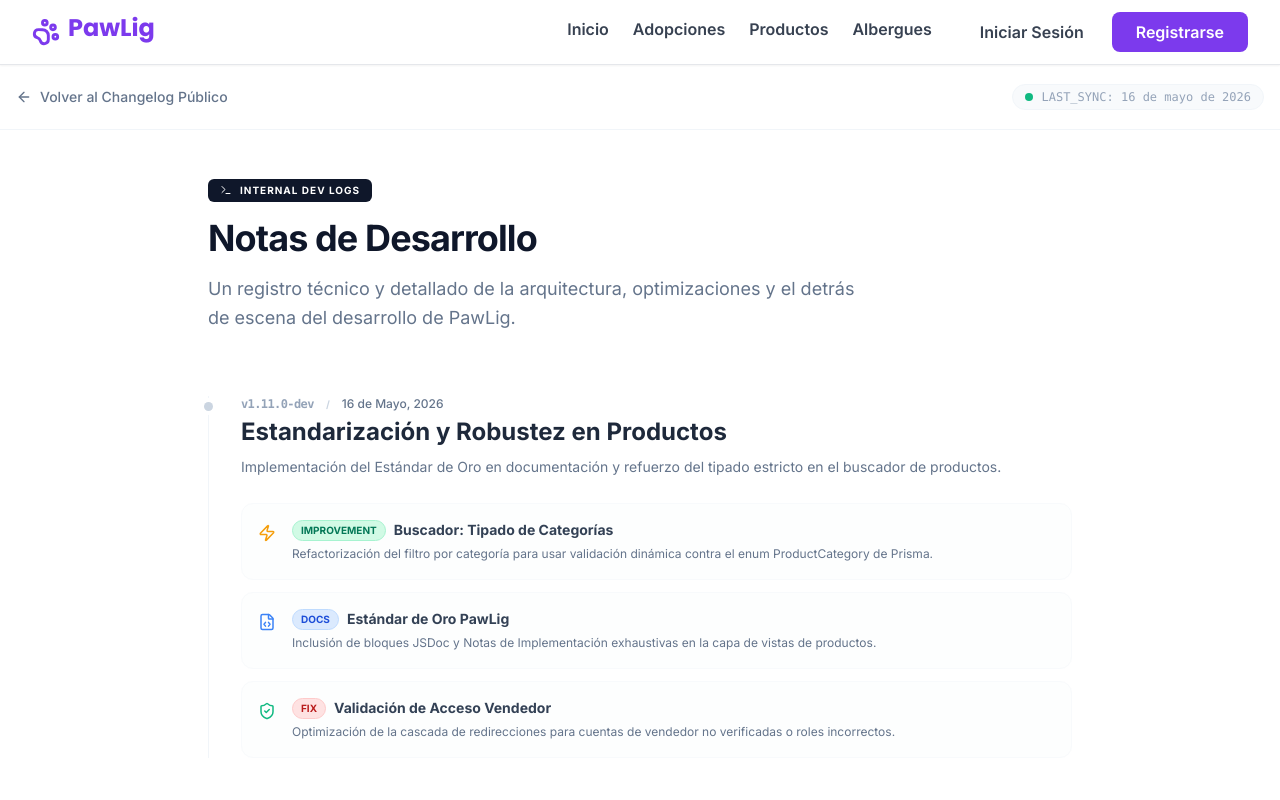
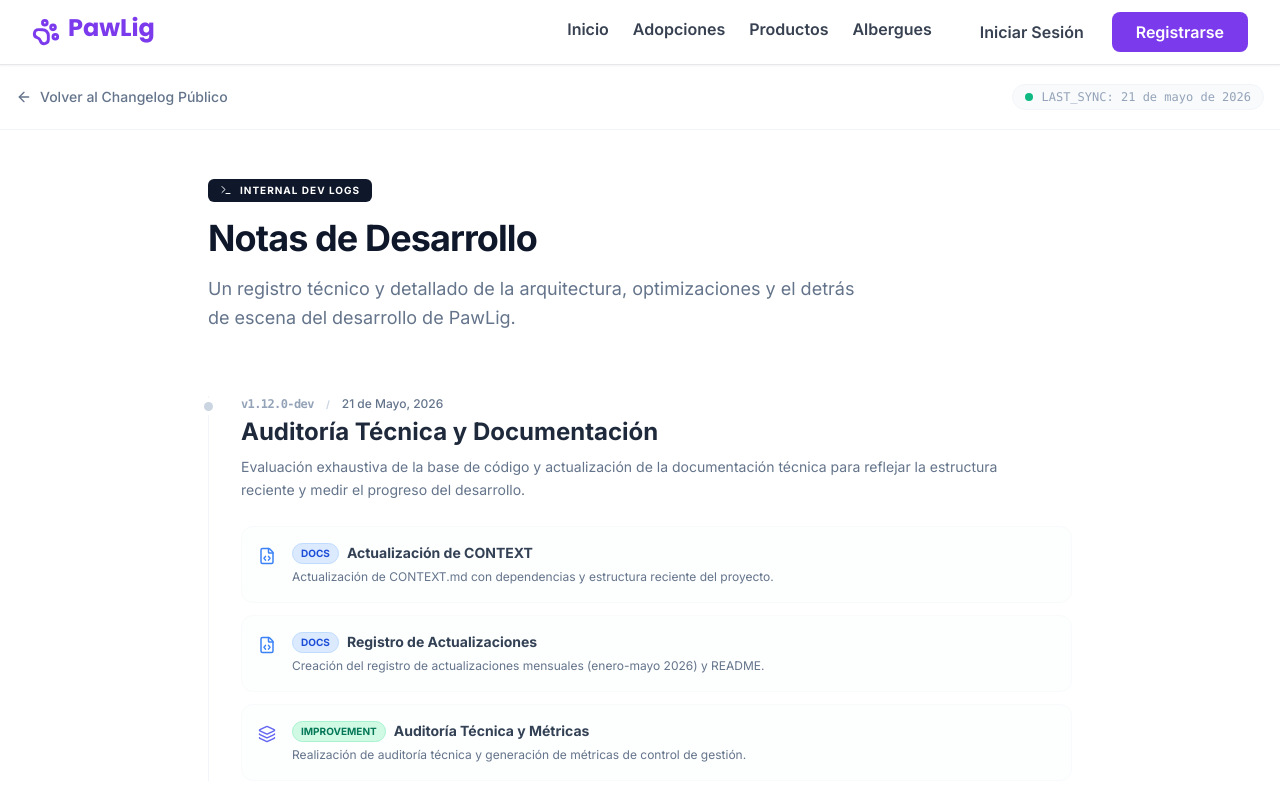
Before and after one commit to asebasg/pawlig, a Next.js app: page /changelog/dev in a window 1280 px wide. Shown: the top 800 px of the page. Built offline with nearby package versions, Linux system fonts and the light colour scheme; no server answers.

Commit message:
docs(changelog): Actualiza los registros de cambios y notas de desarrollo para v1.11.0 y v1.12.0

```diff
--- a/app/(public)/changelog/dev/page.tsx
+++ b/app/(public)/changelog/dev/page.tsx
@@ -30,9 +30,37 @@ export const metadata: Metadata = {
 };
 
 export default function DevNotesPage() {
-  const lastDevUpdate = "16 de mayo de 2026";
+  const lastDevUpdate = "21 de mayo de 2026";
 
   const devLogs = [
+    {
+      version: "v1.12.0-dev",
+      date: "21 de Mayo, 2026",
+      title: "Auditoría Técnica y Documentación",
+      description:
+        "Evaluación exhaustiva de la base de código y actualización de la documentación técnica para reflejar la estructura reciente y medir el progreso del desarrollo.",
+      type: "docs",
+      logs: [
+        {
+          category: "docs",
+          title: "Actualización de CONTEXT",
+          description: "Actualización de CONTEXT.md con dependencias y estructura reciente del proyecto.",
+          icon: <FileCode size={18} className="text-blue-500" />,
+        },
+        {
+          category: "docs",
+          title: "Registro de Actualizaciones",
+          description: "Creación del registro de actualizaciones mensuales (enero-mayo 2026) y README.",
+          icon: <FileCode size={18} className="text-blue-500" />,
+        },
+        {
+          category: "improvement",
+          title: "Auditoría Técnica y Métricas",
+          description: "Realización de auditoría técnica y generación de métricas de control de gestión.",
+          icon: <Layers size={18} className="text-indigo-500" />,
+        },
+      ],
+    },
     {
       version: "v1.11.0-dev",
       date: "16 de Mayo, 2026",
--- a/app/(public)/changelog/page.tsx
+++ b/app/(public)/changelog/page.tsx
@@ -18,6 +18,12 @@ import {
 import Link from "next/link";
 import Image from "next/image";
 
+/**
+ * Descripción: Página del registro de cambios (Changelog) público de la plataforma PawLig.
+ * Requiere: Acceso público.
+ * Implementa: Historial visual y amigable de las actualizaciones de la aplicación para el usuario final.
+ */
+
 export const metadata: Metadata = {
   title: "Notas de Lanzamiento",
   description:
@@ -25,9 +31,69 @@ export const metadata: Metadata = {
 };
 
 export default function ChangelogPage() {
-  const lastUpdate = "15 de mayo de 2026";
+  const lastUpdate = "21 de mayo de 2026";
 
   const versions = [
+    {
+      version: "v1.12.0",
+      date: "21 de Mayo, 2026",
+      title: "Planificación y Estabilidad de la Plataforma",
+      description:
+        "Revisión general de la plataforma para optimizar la velocidad de carga y asegurar la estabilidad de las secciones principales.",
+      color: "from-blue-500 to-indigo-600",
+      updates: [
+        {
+          type: "improved",
+          title: "Estabilidad de Navegación",
+          description:
+            "Revisión integral del rendimiento de la plataforma para una navegación fluida en todos los servicios.",
+          icon: <Zap size={20} className="text-white" />,
+          bg: "bg-indigo-500",
+        },
+        {
+          type: "improved",
+          title: "Portal de Ayuda",
+          description:
+            "Actualización del centro de soporte con guías claras para resolver dudas de forma más ágil.",
+          icon: <History size={20} className="text-white" />,
+          bg: "bg-blue-500",
+        },
+      ],
+    },
+    {
+      version: "v1.11.0",
+      date: "16 de Mayo, 2026",
+      title: "Mejoras de Búsqueda y Seguridad en Tienda",
+      description:
+        "Optimización de las funciones de búsqueda en el catálogo y mayor seguridad en el panel para comercios aliados.",
+      color: "from-emerald-500 to-teal-600",
+      updates: [
+        {
+          type: "improved",
+          title: "Búsqueda más Rápida",
+          description:
+            "Ajustes en el buscador para asegurar que las categorías de productos den resultados exactos.",
+          icon: <Shield size={20} className="text-white" />,
+          bg: "bg-emerald-500",
+        },
+        {
+          type: "improved",
+          title: "Seguridad para Tiendas",
+          description:
+            "Refuerzo en los controles de acceso en el panel de vendedor para mayor tranquilidad.",
+          icon: <Zap size={20} className="text-white" />,
+          bg: "bg-amber-400",
+        },
+        {
+          type: "improved",
+          title: "Fichas de Productos",
+          description:
+            "Refinamientos de diseño para que sea más sencillo leer la información de las mascotas.",
+          icon: <Sparkles size={20} className="text-white" />,
+          bg: "bg-teal-500",
+        },
+      ],
+    },
     {
       version: "v1.10.0",
       date: "15 de Mayo, 2026",
@@ -655,3 +721,24 @@ export default function ChangelogPage() {
     </main>
   );
 }
+
+/*
+ * ---------------------------------------------------------------------------
+ * NOTAS DE IMPLEMENTACIÓN
+ * ---------------------------------------------------------------------------
+ *
+ * Descripción General:
+ * Vista de registro de cambios (Changelog) público de la plataforma PawLig.
+ * Presenta las novedades y actualizaciones del sistema de cara al usuario final.
+ *
+ * Lógica Clave:
+ * - Historial Cronológico: Renderiza de forma estática la lista de actualizaciones de la app.
+ * - Estética Premium: Incorpora efectos visuales, degradados y animaciones modernas en el hero y las tarjetas de versiones.
+ * - Layout Responsivo: Adaptado para lectura cómoda tanto en dispositivos móviles como en pantallas grandes con barra de navegación lateral sticky.
+ *
+ * Dependencias Externas:
+ * - lucide-react: Iconos ilustrativos de las categorías de cambios.
+ * - next/link: Navegación nativa optimizada.
+ * - next/image: Despliegue optimizado de imágenes de branding y de la comunidad.
+ *
+ */
```
Also changed, not shown: 2 other files (tests, documents, lock files or other folders).
